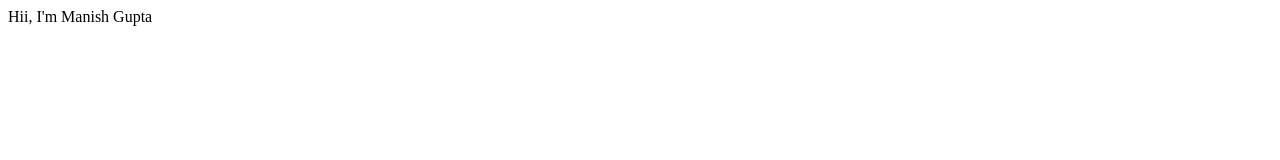
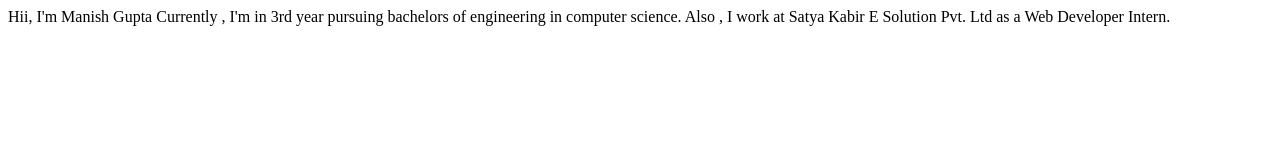
Before and after one commit to manishgupta416/my-portfolio-site, a plain HTML site: page index.html in a window 1280 px wide. Drawn offline with Linux system fonts and the light colour scheme.

Commit message:
Update my details

```diff
--- a/index.html
+++ b/index.html
@@ -8,5 +8,7 @@
 </head>
 <body>
     Hii, I'm Manish Gupta
+    Currently , I'm in 3rd year pursuing bachelors of engineering in computer science.
+    Also , I work at Satya Kabir E Solution Pvt. Ltd as a Web Developer Intern.
 </body>
 </html>
```
